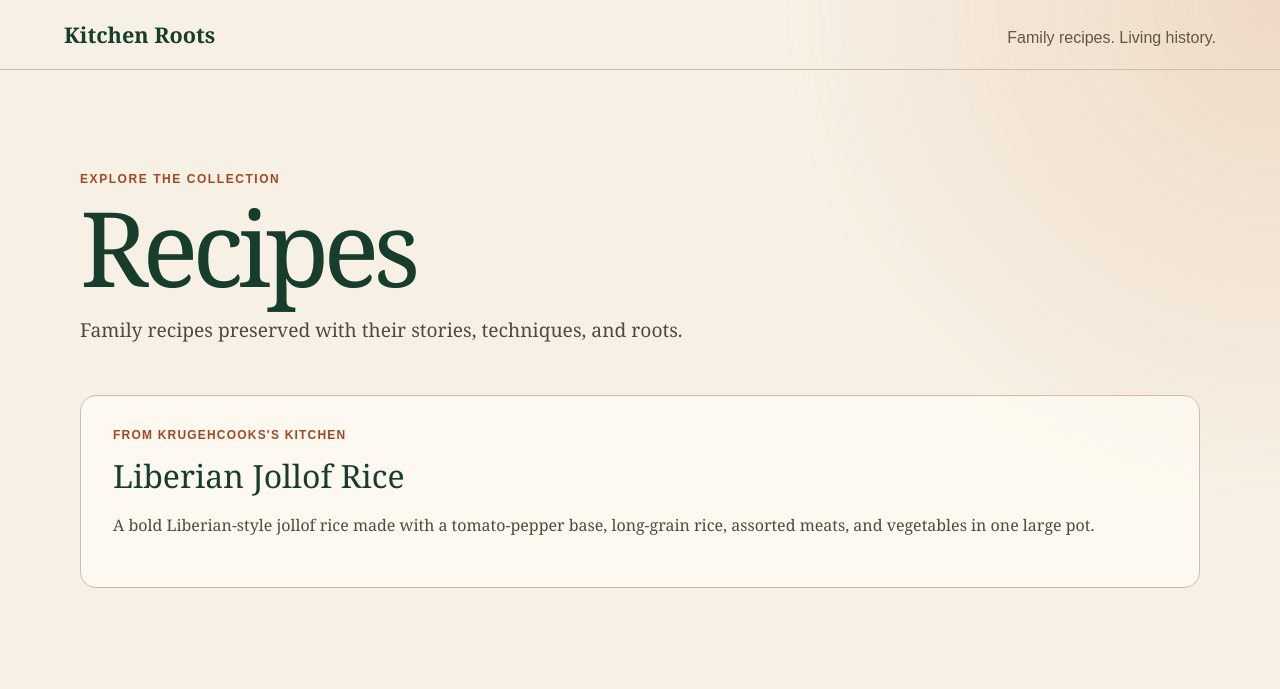
After one commit to moclark710/kitchen-roots, a Flask app: page /recipes in a window 1280 px wide. The commit adds this page. Shown: the top 689 px of the page. Run offline with Flask 3, Linux system fonts and the light colour scheme; data comes from the database, SQL or seed files in the repository.

Commit message:
Complete recipe read vertical slice

```diff
--- a/app.py
+++ b/app.py
@@ -1,9 +1,6 @@
 from pathlib import Path
-
 from flask import Flask, jsonify, render_template
-
-from database.recipe_repository import get_recipe
-
+from database.recipe_repository import get_recipe, list_recipes
 
 PROJECT_ROOT = Path(__file__).resolve().parent
 
@@ -17,9 +14,21 @@ def create_app(test_config=None):
     if test_config:
         app.config.update(test_config)
 
+    @app.get("/recipes")
+    def recipe_collection_page():
+        return render_template("recipes.html")
+
+    @app.get("/recipes/<int:recipe_id>")
+    def recipe_detail_page(recipe_id):
+        return render_template("recipe.html", recipe_id=recipe_id)
     @app.get("/")
     def recipe_page():
         return render_template("recipe.html")
+
+    @app.get("/api/recipes")
+    def recipe_list():
+        recipes = list_recipes(app.config["DATABASE_PATH"])
+        return jsonify(recipes)
 
     @app.get("/api/recipes/<int:recipe_id>")
     def recipe_detail(recipe_id):
--- a/database/recipe_repository.py
+++ b/database/recipe_repository.py
@@ -1,4 +1,42 @@
 import sqlite3
+
+
+def list_recipes(database_path):
+    """Return summary info for every recipe."""
+    with sqlite3.connect(database_path) as connection:
+        connection.row_factory = sqlite3.Row
+        connection.execute("PRAGMA foreign_keys = ON")
+
+        recipes = connection.execute(
+            """
+            SELECT
+                recipe.id,
+                recipe.title,
+                recipe.description,
+                recipe.prep_time,
+                recipe.tier,
+                user.id AS user_id,
+                user.name AS user_name
+            FROM recipe
+            JOIN user ON user.id = recipe.user_id
+            ORDER BY recipe.title
+            """
+        ).fetchall()
+
+    return [
+        {
+            "id": recipe["id"],
+            "title": recipe["title"],
+            "description": recipe["description"],
+            "prep_time": recipe["prep_time"],
+            "tier": recipe["tier"],
+            "user": {
+                "id": recipe["user_id"],
+                "name": recipe["user_name"],
+            },
+        }
+        for recipe in recipes
+    ]
 
 
 def get_recipe(database_path, recipe_id):
--- a/static/recipe.css
+++ b/static/recipe.css
@@ -191,6 +191,46 @@ h3 {
   color: #8b2d20;
 }
 
+.recipe-list {
+  display: grid;
+  grid-template-columns: repeat(auto-fit, minmax(280px, 1fr));
+  gap: 1.25rem;
+}
+
+.recipe-card {
+  padding: 2rem;
+  border: 1px solid #cdbfa7;
+  border-radius: 1rem;
+  background: rgba(255, 252, 244, 0.72);
+}
+
+.recipe-card h2 {
+  margin: 0.75rem 0 1rem;
+  font-size: 2rem;
+}
+
+.recipe-card h2 a {
+  color: #173e2c;
+  text-decoration: none;
+}
+
+.recipe-card h2 a:hover {
+  color: #a24725;
+}
+
+.recipe-author {
+  color: #a24725;
+  font: 700 0.75rem Arial, sans-serif;
+  letter-spacing: 0.1em;
+  text-transform: uppercase;
+}
+
+.recipe-card > p:last-child {
+  color: #51493d;
+  line-height: 1.6;
+}
+
+
 @media (max-width: 760px) {
   .site-header span {
     display: none;
--- a/static/recipe.js
+++ b/static/recipe.js
@@ -1,4 +1,5 @@
 const recipeRoot = document.querySelector("#recipe");
+const recipeId = recipeRoot.dataset.recipeId;
 const recipeTemplate = document.querySelector("#recipe-template");
 
 function createTextElement(tagName, className, text) {
@@ -49,7 +50,7 @@ function renderRecipe(recipe) {
 
 async function loadRecipe() {
   try {
-    const response = await fetch("/api/recipes/1");
+    const response = await fetch(`/api/recipes/${recipeId}`);
     const data = await response.json();
 
     if (!response.ok) {
--- /dev/null
+++ b/static/recipes.js
@@ -0,0 +1,46 @@
+const recipeList = document.querySelector("#recipe-list");
+
+function createRecipeCard(recipe) {
+  const card = document.createElement("article");
+  card.className = "recipe-card";
+
+  const title = document.createElement("h2");
+  const link = document.createElement("a");
+  link.href = `/recipes/${recipe.id}`;
+  link.textContent = recipe.title;
+  title.append(link);
+
+  const author = document.createElement("p");
+  author.className = "recipe-author";
+  author.textContent = `From ${recipe.user.name}'s kitchen`;
+
+  const description = document.createElement("p");
+  description.textContent = recipe.description;
+
+  card.append(author, title, description);
+  return card;
+}
+
+async function loadRecipes() {
+  try {
+    const response = await fetch("/api/recipes");
+    const recipes = await response.json();
+
+    if (!response.ok) {
+      throw new Error("Unable to load recipes.");
+    }
+
+    if (recipes.length === 0) {
+      recipeList.textContent = "No recipes are available yet.";
+      return;
+    }
+
+    const cards = recipes.map(createRecipeCard);
+    recipeList.replaceChildren(...cards);
+  } catch (error) {
+    recipeList.textContent = error.message;
+    recipeList.className = "error-message";
+  }
+}
+
+loadRecipes();
--- /dev/null
+++ b/templates/recipes.html
@@ -0,0 +1,34 @@
+<!doctype html>
+<html lang="en">
+  <head>
+    <meta charset="utf-8">
+    <meta name="viewport" content="width=device-width, initial-scale=1">
+    <title>Kitchen Roots | Recipes</title>
+    <link rel="stylesheet" href="{{ url_for('static', filename='recipe.css') }}">
+  </head>
+
+  <body>
+    <header class="site-header">
+      <a class="brand" href="/">Kitchen Roots</a>
+      <span>Family recipes. Living history.</span>
+    </header>
+
+    <main class="recipe-shell">
+      <header class="recipe-header">
+        <p class="eyebrow">Explore the collection</p>
+        <h1>Recipes</h1>
+        <p class="description">
+          Family recipes preserved with their stories, techniques, and roots.
+        </p>
+      </header>
+
+      <section>
+        <div id="recipe-list" class="recipe-list" aria-live="polite">
+          <p class="loading">Loading recipes...</p>
+        </div>
+      </section>
+    </main>
+
+    <script src="{{ url_for('static', filename='recipes.js') }}"></script>
+  </body>
+</html>
```
Also changed, not shown: templates/recipe.html (+6 -1 lines), tests/test_recipe_slice.py (+23 -0 lines).
